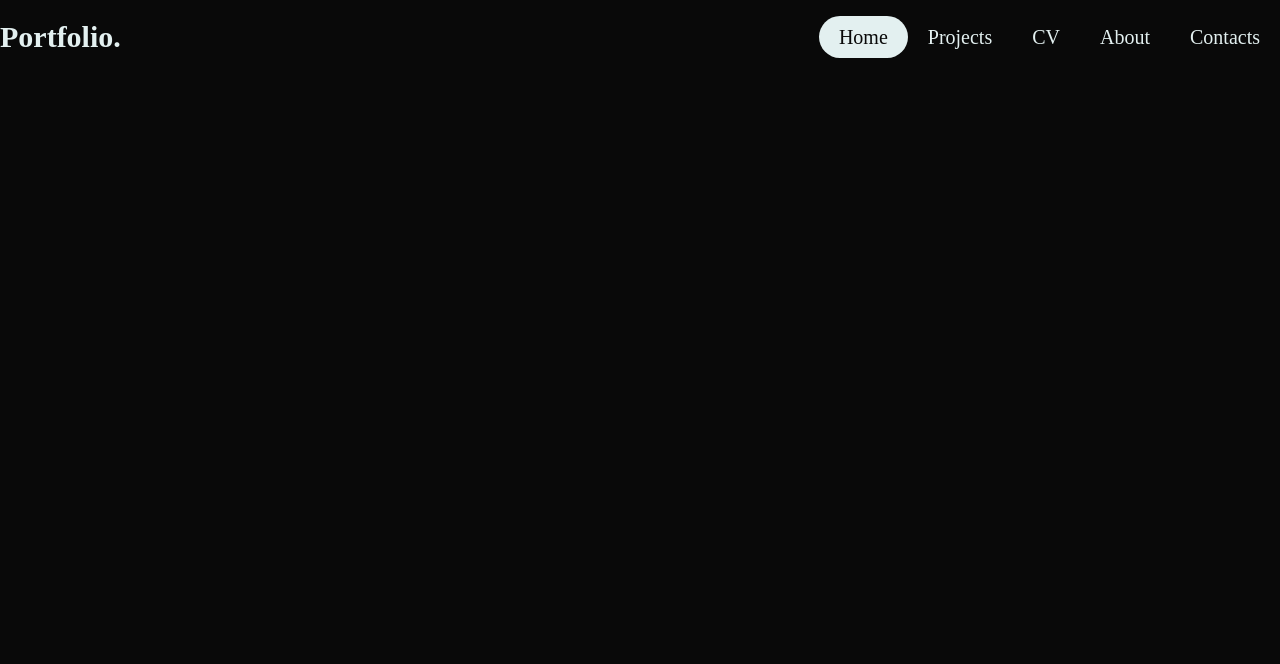
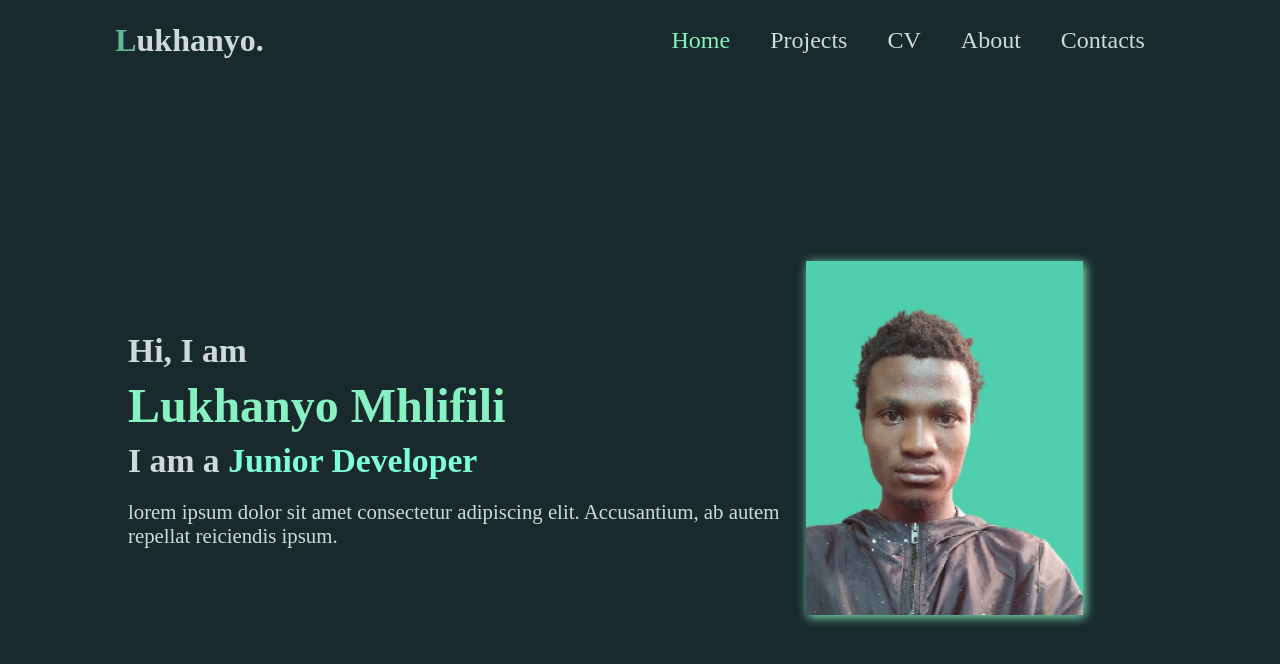
Before and after one commit to Lukhany0/Portfolio-website, a plain HTML site: page index.html in a window 1280 px wide. Drawn offline with Linux system fonts and the light colour scheme; files whose address does not match are found by name.

Commit message:
create home section, style home section

```diff
--- a/index.html
+++ b/index.html
@@ -5,7 +5,7 @@
     <meta http-equiv="X-UA-Compatible" content="IE=edge">
     <meta name="viewport" content="width=device-width, initial-scale=1.0">
     <title>Lukhanyo Mhlifili eportfolio</title>
-    <link rel="stylesheet" href="C:\Users\lukha\Portfolio_website\style.css" type="text/css">
+    <link rel="stylesheet" href="C:\Users\lukha\eportfolio_web_design\style.css" type="text/css">
 </head>
 <body>
     <header>
@@ -14,7 +14,7 @@
             <div class="line"></div>
             <div class="line"></div>
         </div>
-        <div class="logo">Portfolio.</div>
+        <div class="logo"><span>L</span>ukhanyo.</div>
         <div class="menubar">
             <ul>
                 <li><a href="#" class="active">Home</a></li>
@@ -25,6 +25,19 @@
             </ul>
         </div>
     </header>
+    <section class="home">
+        <div class="home-content">
+            <h3>Hi, I am </h3>
+            <h1 id="myname">Lukhanyo Mhlifili</h1>
+            <h3>I am a <span class="role" style="color: aquamarine">Junior Developer</span></h3>
+            <p>lorem ipsum dolor sit amet consectetur adipiscing elit. Accusantium, ab autem repellat reiciendis ipsum.</p>
+        </div>
+
+        <div class="home-img">
+            <img src="images/homeimge.jpg" alt="Home profile image">
+        </div>
+    </section>
+
     <section>
 
     </section>
--- a/style.css
+++ b/style.css
@@ -2,58 +2,103 @@
     padding: 0;
     margin: 0;
     list-style: none;
-    text-decoration: none
+    text-decoration: none;
+    box-sizing: border-box;
 }
 html{
     scroll-behavior: smooth;
+
 }
 body{
     margin: 0;
     padding: 0;
-    box-sizing: border-box;
     background-color: var(--bg-color);
     color: var(--text-color);
 }
 :root{
-    --bg-color: #090909;
+    --bg-color: #192a2d;
     --sec-bg-colo-: #1f1d1d;
-    --text-color: #e3f0f0;
+    --text-color: #d1d9d9;
+    --hover-color: #87f1c1;
 }
 header{
     position: fixed;
     left: 0;
     top: 0;
     width: 100%;
+    height: 10vh;
+    overflow-x: hidden;
     display: flex;
-    padding: 20px 0;
+    padding: 20px 9%;
     margin: 0;
     justify-content: space-between;
     align-items: center;
     background-color: var(--bg-color);
     color: var(--text-color);
+
 }
 header .burgermenu{
     display: none;
 }
 header .logo{
-    font-size: 30px;
+    font-size: 2rem;
     font-weight: bold;
+}
+header .logo span{
+    color:var(--hover-color);
+    opacity: .7;
 }
 header .menubar ul{
     display: flex;
 }
-header .menubar ul li a{
+.menubar ul li a{
     color: var(--text-color);
-    font-size: 20px;
+    font-size: 1.5rem;
     padding: 10px 20px;
-    transition: .3s linear;
     border: none;
     border-radius: 25px;
-    cursor: pointer;
-
+    transition: .3s;
+}
+.menubar ul li a:hover{
+    font-weight: bolder;
+    color: var(--hover-color);
+}
+.menubar ul li a.active{
+    color: var(--hover-color);
 }
 
-header .menubar ul li a:hover, header .menubar ul li a.active {
-    background-color: var(--text-color);
-    color: var(--bg-color);
+.home{
+    position: relative;
+    width: 100%;
+    height: 100vh;
+    padding: 80px 10% 0;
+    display: flex;
+    justify-content: space-between;
+    align-items: center;
 }
+.home .home-content{
+    font-size: 1.8rem;
+}
+.home-content #myname{
+    display: inline-block;
+    font-size: 3rem;
+    color: var(--hover-color);
+    transition: .3s;
+    line-height: 1.5;
+}
+.home-content #myname:hover{
+    color: var(--hover-color);
+    font-size: 3.3rem;
+}
+.home-content h3{
+    font-weight: 700;
+}
+.home-content p{
+    padding-top: 20px;
+    font-size: 1.3rem;
+    font-weight: 300;
+}
+.home .home-img img{
+    width: 80%;
+    box-shadow: 2px 2px 10px var(--hover-color);
+}
```
